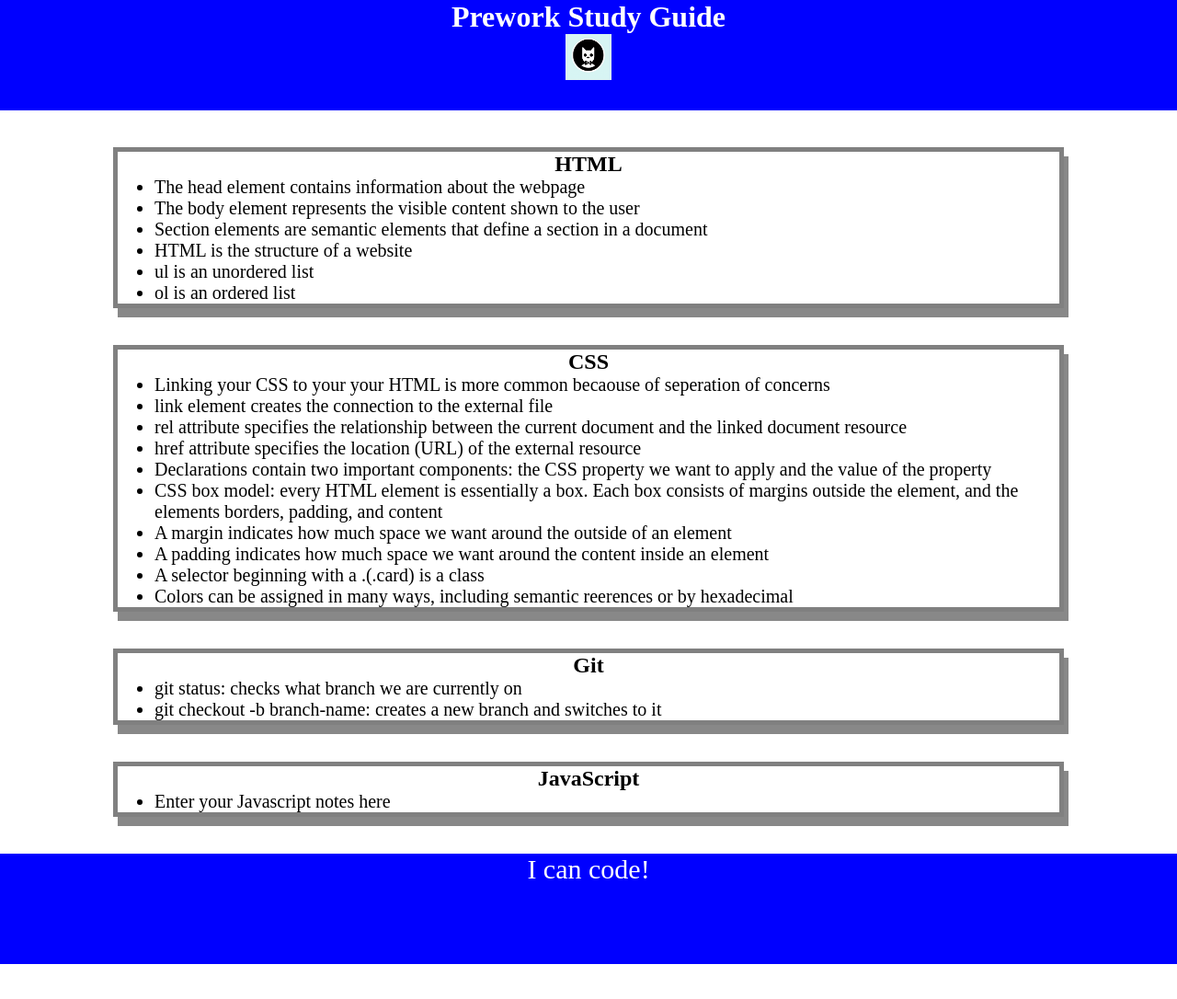
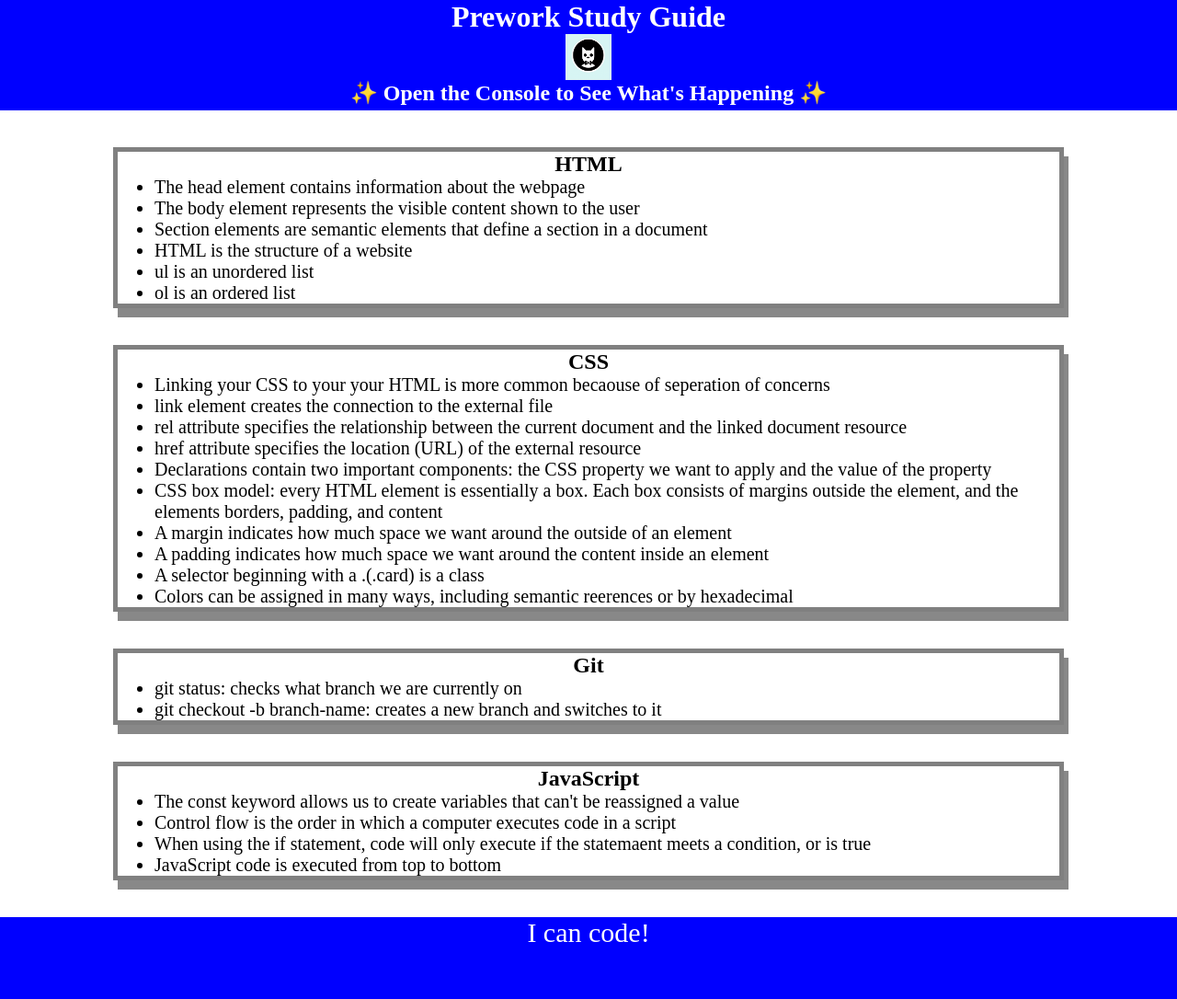
Before and after one commit to arob2nice/prework-study-guide, a plain HTML site: page index.html in a window 1280 px wide. Shown: the whole page at 92% size. Before the commit the page ends 1048 px from the top, so only its background shows below. Drawn offline with Linux system fonts and the light colour scheme.

Commit message:
adding JavaScript

```diff
--- /dev/null
+++ b/assets/script.js
@@ -0,0 +1,29 @@
+const topics = ['HTML', 'CSS', 'Git', 'JavaScript'];
+
+for (let x = 0; x < topics.length; x++) {
+
+    console.log(topics[x]);
+}
+
+/*
+if(topic === 'HTML') {
+
+    console.log("Lets study HTML!");
+}
+else if (topic === 'CSS') {
+
+    console.log("Let's study CSS!");
+}
+else if (topic === 'Git') {
+
+    console.log("Let's study Git!");
+}
+else if (topic === 'JavaScript') {
+
+    console.log("Let's study JavaScript!");
+}
+else {
+
+    console.log('Please try again!');
+}
+*/
--- a/index.html
+++ b/index.html
@@ -17,7 +17,10 @@
     <header id="top">
 
       <h1>Prework Study Guide</h1>
+
       <img src="./assets/bowtie-cat.png" alt="Profile image of cat wearing a bow tie." />
+
+      <h2>✨ Open the Console to See What's Happening ✨</h2>
 
     </header>
 
@@ -95,7 +98,13 @@
 
         <ul>
 
-          <li>Enter your Javascript notes here</li>
+          <li>The const keyword allows us to create variables that can't be reassigned a value</li>
+
+          <li>Control flow is the order in which a computer executes code in a script</li>
+
+          <li>When using the if statement, code will only execute if the statemaent meets a condition, or is true</li>
+
+          <li>JavaScript code is executed from top to bottom</li>
 
         </ul>
 
@@ -109,6 +118,8 @@
 
     </footer>
 
+    <script src="./assets/script.js"></script>
+
   </body>
 
   </html>
```
